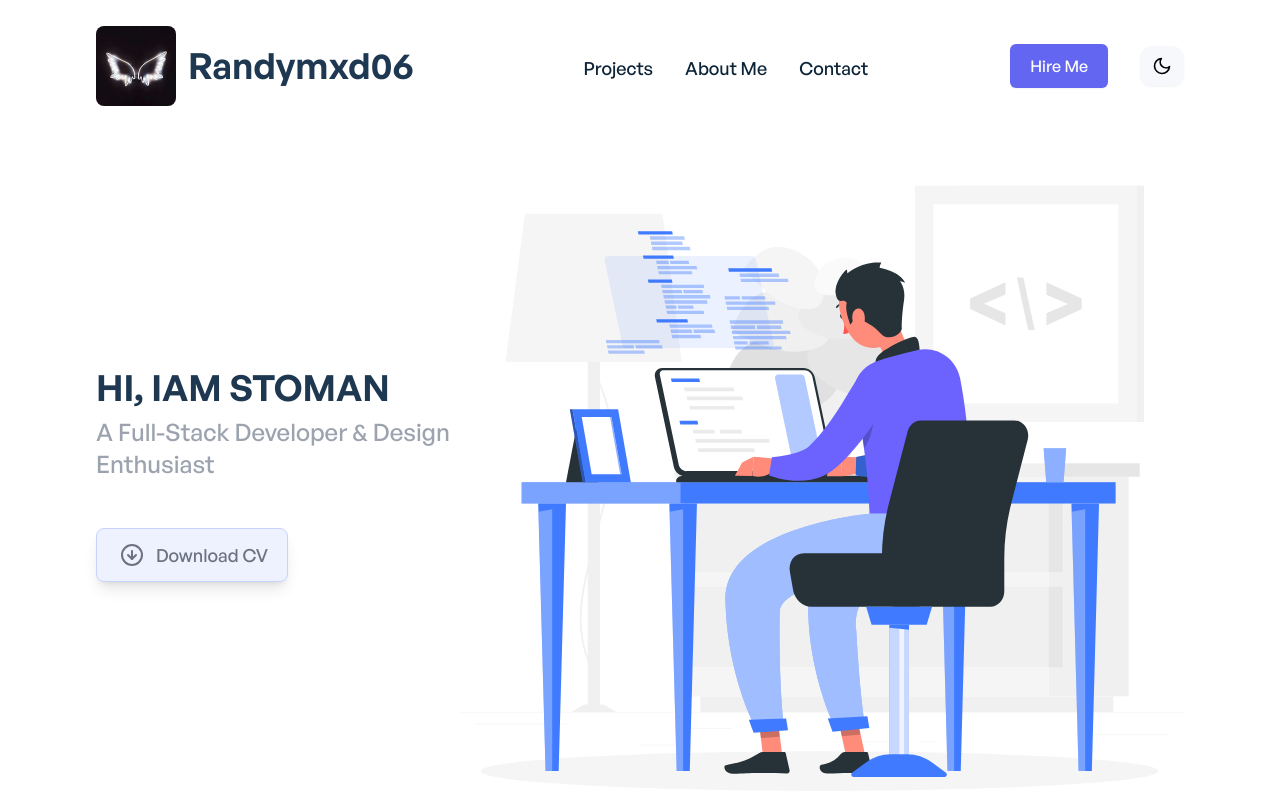
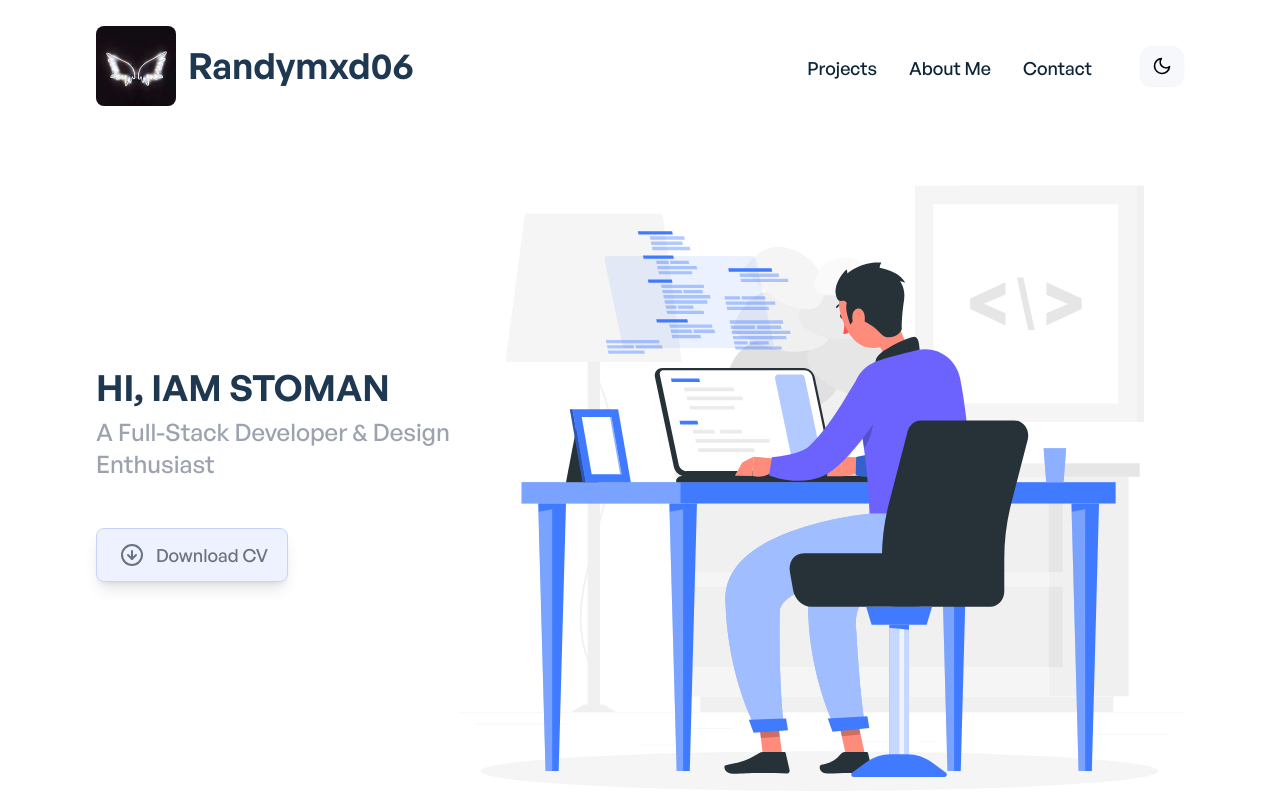
Before and after one commit to randymxd06/My_Portfolio, a Vue app: page / in a window 1280 px wide. Shown: the top 800 px of the page. Built offline with nearby package versions, Linux system fonts and the light colour scheme; what vue-backtotop would draw is missing.

Commit message:
Ahora si mejore el header de mi portafolio

```diff
--- a/src/assets/css/app.css
+++ b/src/assets/css/app.css
@@ -217,6 +217,6 @@
 /* Active class for navigation menu */
 .router-link-active,
 .router-link-exact-active {
-	@apply text-indigo-800;
-	@apply text-indigo-600 dark:text-indigo-300;
+	@apply text-red-800;
+	@apply text-red-600 dark:text-red-300;
 }
--- a/src/components/shared/AppHeader.vue
+++ b/src/components/shared/AppHeader.vue
@@ -3,14 +3,12 @@
 import HireMeModal from '../HireMeModal.vue';
 import feather from 'feather-icons';
 import AppHeaderLinks from './AppHeaderLinks.vue';
-import Button from '../reusable/Button.vue';
 
 export default {
 	components: {
 		ThemeSwitcher,
 		HireMeModal,
 		AppHeaderLinks,
-		Button,
 	},
 	data() {
 		return {
@@ -82,7 +80,7 @@
 		<div class="z-10 max-w-screen-lg xl:max-w-screen-xl block sm:flex sm:justify-between sm:items-center my-6">
 
 			<!-- Header menu links and small screen hamburger menu -->
-			<div class="flex justify-between items-center px-4 sm:px-0">
+			<div class="flex justify-start items-center px-4 sm:px-0">
 
 				<!-- Header logos -->
 				<div>
@@ -130,24 +128,16 @@
 						</svg>
 					</button>
 				</div>
+
 			</div>
+
+			<div class="sm:flex">
 
 				<!-- Header links -->
 				<AppHeaderLinks :showModal="showModal" :isOpen="isOpen" />
 
 				<!-- Header right section buttons -->
-			<div
-				class="hidden sm:flex justify-between items-center flex-col md:flex-row"
-			>
-				<!-- Hire me button -->
-				<div class="hidden md:block">
-					<Button
-						title="Hire Me"
-						class="text-md font-general-medium bg-indigo-500 hover:bg-indigo-600 text-white shadow-sm rounded-md px-5 py-2.5 duration-300"
-						@click="showModal()"
-						aria-label="Hire Me Button"
-					/>
-				</div>
+				<div class="hidden sm:flex justify-between items-center flex-col md:flex-row">
 
 					<!-- Theme switcher large screen -->
 					<theme-switcher
@@ -155,7 +145,11 @@
 						@themeChanged="updateTheme"
 						class="ml-8 bg-primary-light dark:bg-ternary-dark px-3 py-2 shadow-sm rounded-xl cursor-pointer"
 					/>
+
 				</div>
+
+			</div>
+
 		</div>
 
 		<!-- Hire me modal -->
--- a/src/components/shared/AppHeaderLinks.vue
+++ b/src/components/shared/AppHeaderLinks.vue
@@ -12,33 +12,22 @@
 	>
 		<router-link
 			to="/projects"
-			class="font-general-medium block text-left text-lg font-medium text-primary-dark dark:text-ternary-light hover:text-indigo-600 dark:hover:text-indigo-300  sm:mx-4 mb-2 sm:py-2 "
+			class="font-general-medium block text-left text-lg font-medium text-primary-dark dark:text-ternary-light hover:text-red-600 dark:hover:text-red-300 sm:mx-4 mb-2 sm:py-2 "
 			aria-label="Projects"
 			>Projects</router-link
 		>
 		<router-link
 			to="/about"
-			class="font-general-medium block text-left text-lg font-medium text-primary-dark dark:text-ternary-light hover:text-indigo-600 dark:hover:text-indigo-300  sm:mx-4 mb-2 sm:py-2 border-t-2 pt-3 sm:pt-2 sm:border-t-0 border-primary-light dark:border-secondary-dark"
+			class="font-general-medium block text-left text-lg font-medium text-primary-dark dark:text-ternary-light hover:text-red-600 dark:hover:text-red-300 sm:mx-4 mb-2 sm:py-2 border-t-2 pt-3 sm:pt-2 sm:border-t-0 border-primary-light dark:border-secondary-dark"
 			aria-label="About Me"
 			>About Me</router-link
 		>
 		<router-link
 			to="/contact"
-			class="font-general-medium block text-left text-lg font-medium text-primary-dark dark:text-ternary-light hover:text-indigo-600 dark:hover:text-indigo-300  sm:mx-4 mb-2 sm:py-2 border-t-2 pt-3 sm:pt-2 sm:border-t-0 border-primary-light dark:border-secondary-dark"
+			class="font-general-medium block text-left text-lg font-medium text-primary-dark dark:text-ternary-light hover:text-red-600 dark:hover:text-red-300 sm:mx-4 mb-2 sm:py-2 border-t-2 pt-3 sm:pt-2 sm:border-t-0 border-primary-light dark:border-secondary-dark"
 			aria-label="Contact"
 			>Contact</router-link
 		>
-		<div
-			class="border-t-2 pt-3 sm:pt-0 sm:border-t-0 border-primary-light dark:border-secondary-dark"
-		>
-			<button
-				class="font-general-medium sm:hidden block text-left text-md font-medium bg-indigo-500 hover:bg-indigo-600 text-white shadow-sm rounded-sm px-4 py-2 mt-2 duration-500"
-				@click="showModal()"
-				aria-label="Hire Me Button"
-			>
-				Hire Me
-			</button>
-		</div>
 	</div>
 </template>
 
```
Lines whose indentation alone changed are shown as unchanged.
